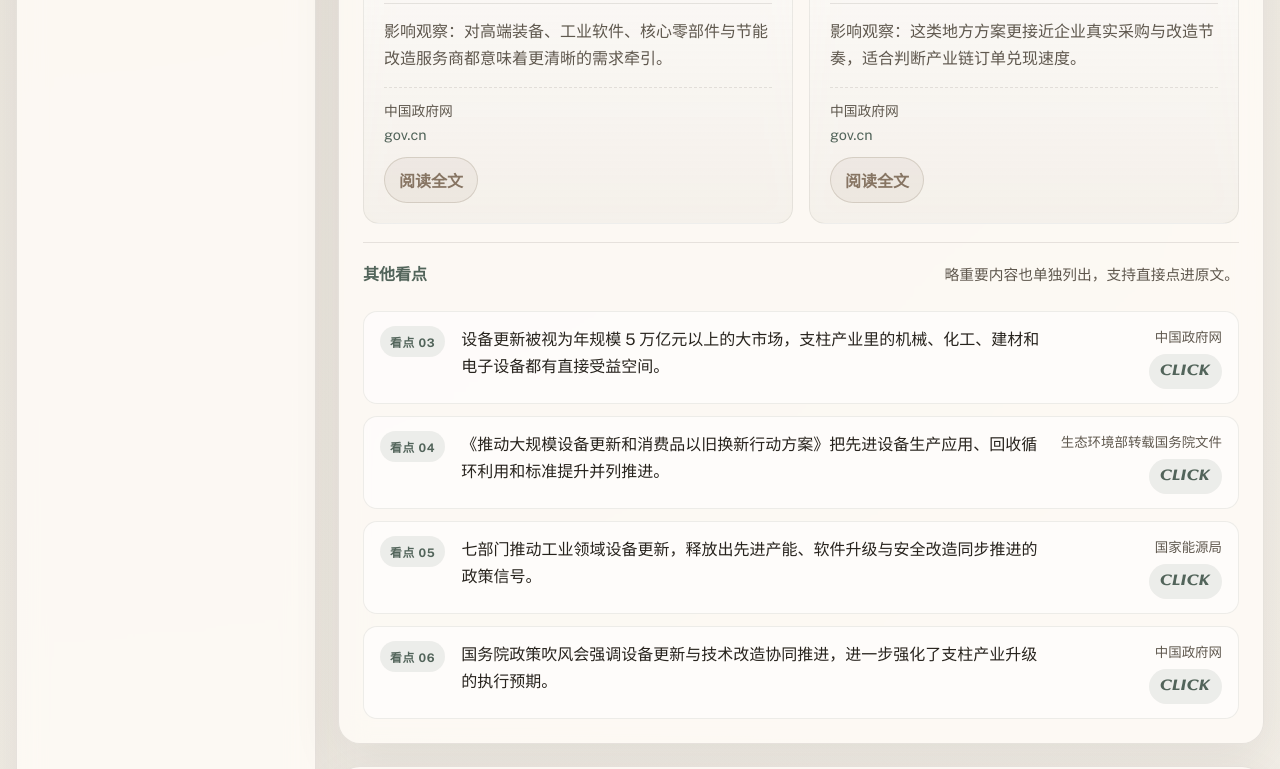
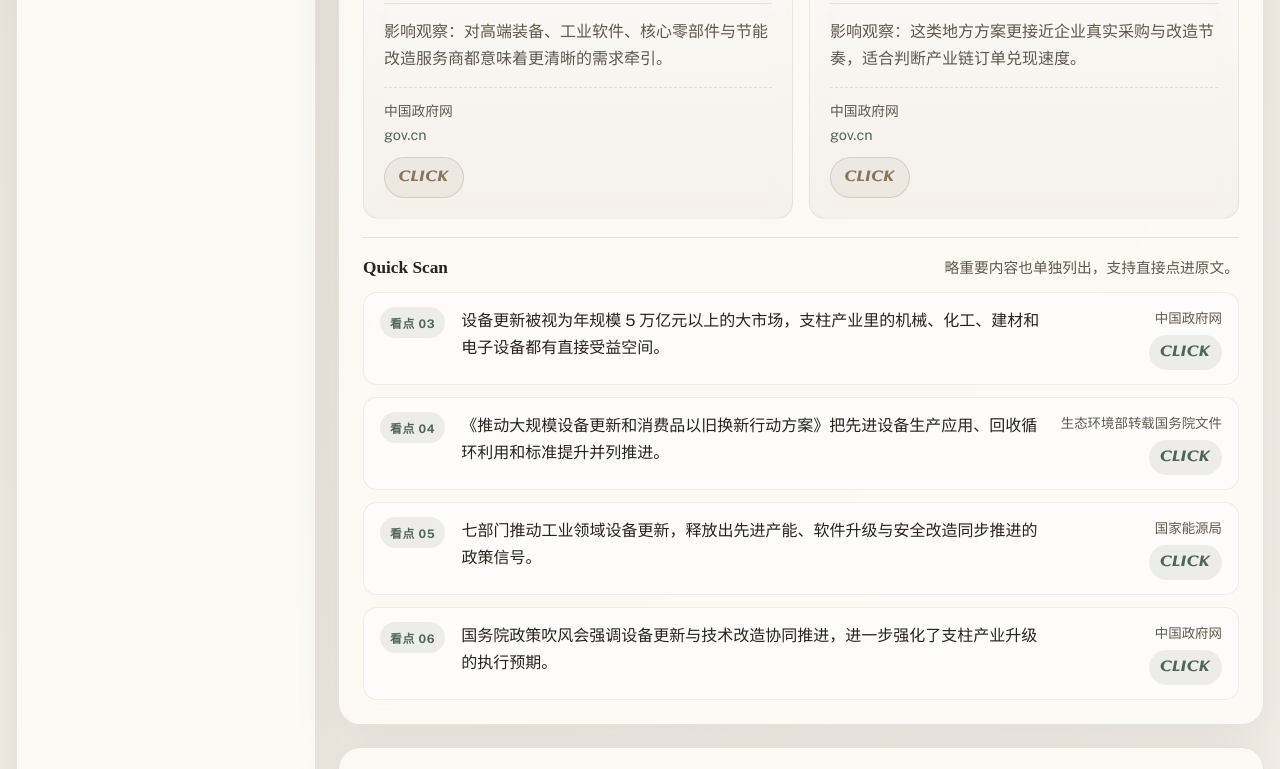
Before and after one commit to cake0524/daily-briefing, a plain HTML site: page index.html in a window 1280 px wide. Shown: the part 901-1670 px from the top of the page. Drawn offline with nearby package versions, Linux system fonts and the light colour scheme; a web font is replaced by a local one.

Commit message:
Finalize Quick Scan title and click labels

```diff
--- a/index.html
+++ b/index.html
@@ -102,7 +102,7 @@
         <div class="cards-grid"></div>
         <div class="briefs-block">
           <div class="briefs-block__header">
-            <p class="panel__eyebrow briefs-block__title">其他看点</p>
+            <h3 class="briefs-block__title">Quick Scan</h3>
             <p class="briefs-block__note">略重要内容也单独列出，支持直接点进原文。</p>
           </div>
           <div class="briefs-list"></div>
@@ -126,7 +126,7 @@
           <a class="news-card__source-url" target="_blank" rel="noreferrer"></a>
         </div>
         <div class="news-card__footer">
-          <a class="news-card__link" target="_blank" rel="noreferrer">阅读全文</a>
+          <a class="news-card__link" target="_blank" rel="noreferrer">click</a>
         </div>
       </article>
     </template>
--- a/styles.css
+++ b/styles.css
@@ -319,8 +319,10 @@ body::before {
 }
 
 .briefs-block__title {
+  margin: 0;
   font-family: "ST Zhongsong", "Noto Serif SC", serif;
-  font-size: 1rem;
+  font-size: 1.08rem;
+  color: var(--text);
   letter-spacing: 0;
   text-transform: none;
 }
@@ -501,6 +503,9 @@ body::before {
   color: var(--warm);
   text-decoration: none;
   font-weight: 600;
+  font-family: "HF Popin Bold", "Public Sans", sans-serif;
+  letter-spacing: 0.04em;
+  text-transform: uppercase;
 }
 
 .news-card__link:hover,
```
